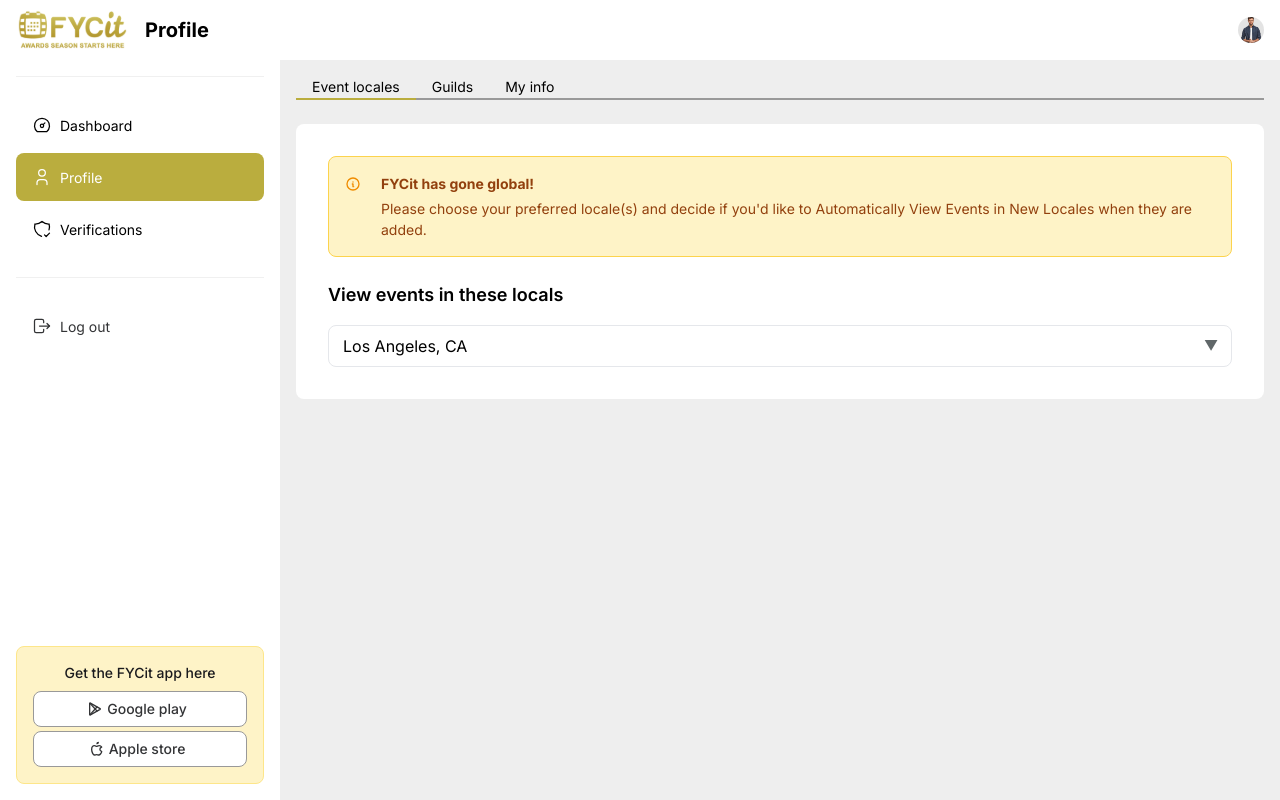
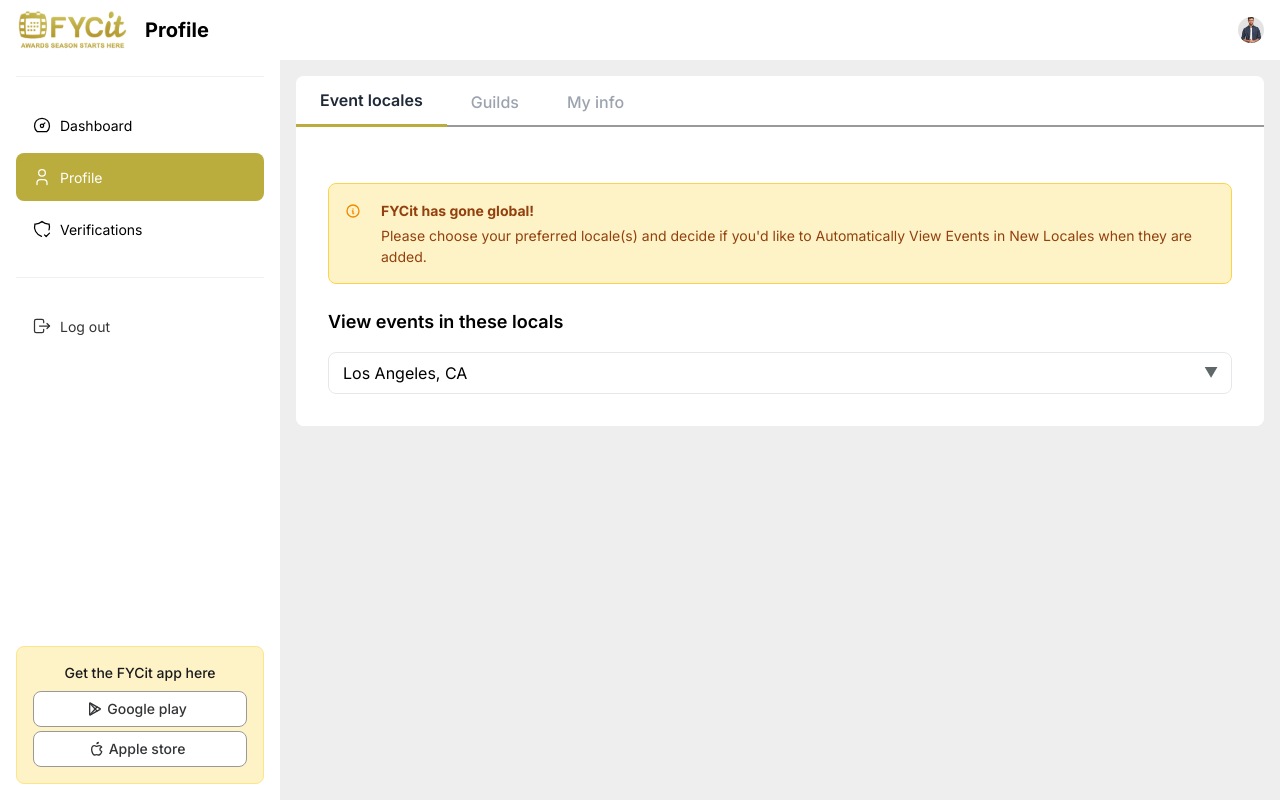
Before and after one commit to KDBismael/fycit-webapp-YD, a Next.js app: page /dashboard/profile in a window 1280 px wide. Built offline with nearby package versions, Linux system fonts and the light colour scheme.

Commit message:
Enhance ProfilePage layout by adding custom class names to Tabs component for improved styling; update GuildsTab to replace IconPencil with SquarePen for consistent icon usage.

```diff
--- /dev/null
+++ b/app/dashboard/profile/ProfileTabs.module.css
@@ -0,0 +1,48 @@
+.tab {
+  color: #9CA3AF;
+  font-weight: 500;
+  font-size: 16px;
+  padding: 16px 24px;
+  border: none;
+  background-color: transparent;
+  position: relative;
+  border-radius: 8px 8px 0 0;
+  transition: all 0.2s ease;
+}
+
+.tab:hover:not([data-active]) {
+  color: #6B7280;
+  background-color: #F9FAFB;
+}
+
+.tab[data-active] {
+  color: #1F2937;
+  font-weight: 600;
+  background-color: white;
+  border-bottom: 3px solid #BAAD3E;
+}
+
+.tab[data-active]::after {
+  content: '';
+  position: absolute;
+  bottom: -3px;
+  left: 0;
+  right: 0;
+  height: 3px;
+  background-color: #BAAD3E;
+  border-radius: 0 0 2px 2px;
+}
+
+.list {
+  background-color: white;
+  border-bottom: none;
+  padding: 0;
+  border-radius: 8px 8px 0 0;
+  overflow: hidden;
+}
+
+.root {
+  background-color: white;
+  border-radius: 8px;
+  overflow: hidden;
+}
--- a/app/dashboard/profile/page.tsx
+++ b/app/dashboard/profile/page.tsx
@@ -5,10 +5,19 @@
 import GuildsTab from '@/components/ProfileTabs/GuildsTab';
 import MyInfoTab from '@/components/ProfileTabs/MyInfoTab';
 import EventLocalesTab from '../../../components/ProfileTabs/EventLocalesTab';
+import classes from './ProfileTabs.module.css';
 
 export default function ProfilePage() {
   return (
-    <Tabs defaultValue="event-locales" color="brand">
+    <Tabs
+      defaultValue="event-locales"
+      color="brand"
+      classNames={{
+        root: classes.root,
+        list: classes.list,
+        tab: classes.tab,
+      }}
+    >
       <Tabs.List>
         <Tabs.Tab value="event-locales">Event locales</Tabs.Tab>
         <Tabs.Tab value="guilds">Guilds</Tabs.Tab>
--- a/components/ProfileTabs/GuildsTab.tsx
+++ b/components/ProfileTabs/GuildsTab.tsx
@@ -1,7 +1,7 @@
 'use client';
 
 import React from 'react';
-import { IconPencil } from '@tabler/icons-react';
+import {SquarePen} from "lucide-react"
 import { Button, Group, List, Paper, Stack, Text } from '@mantine/core';
 import GuildBadge from '../GuildBadge';
 
@@ -35,7 +35,7 @@
           </Text>
           <Button
             color="violet.8"
-            leftSection={<IconPencil size={16} />}
+            leftSection={<SquarePen size={16} />}
             variant="outline"
             size="sm"
             radius="xl"
```
